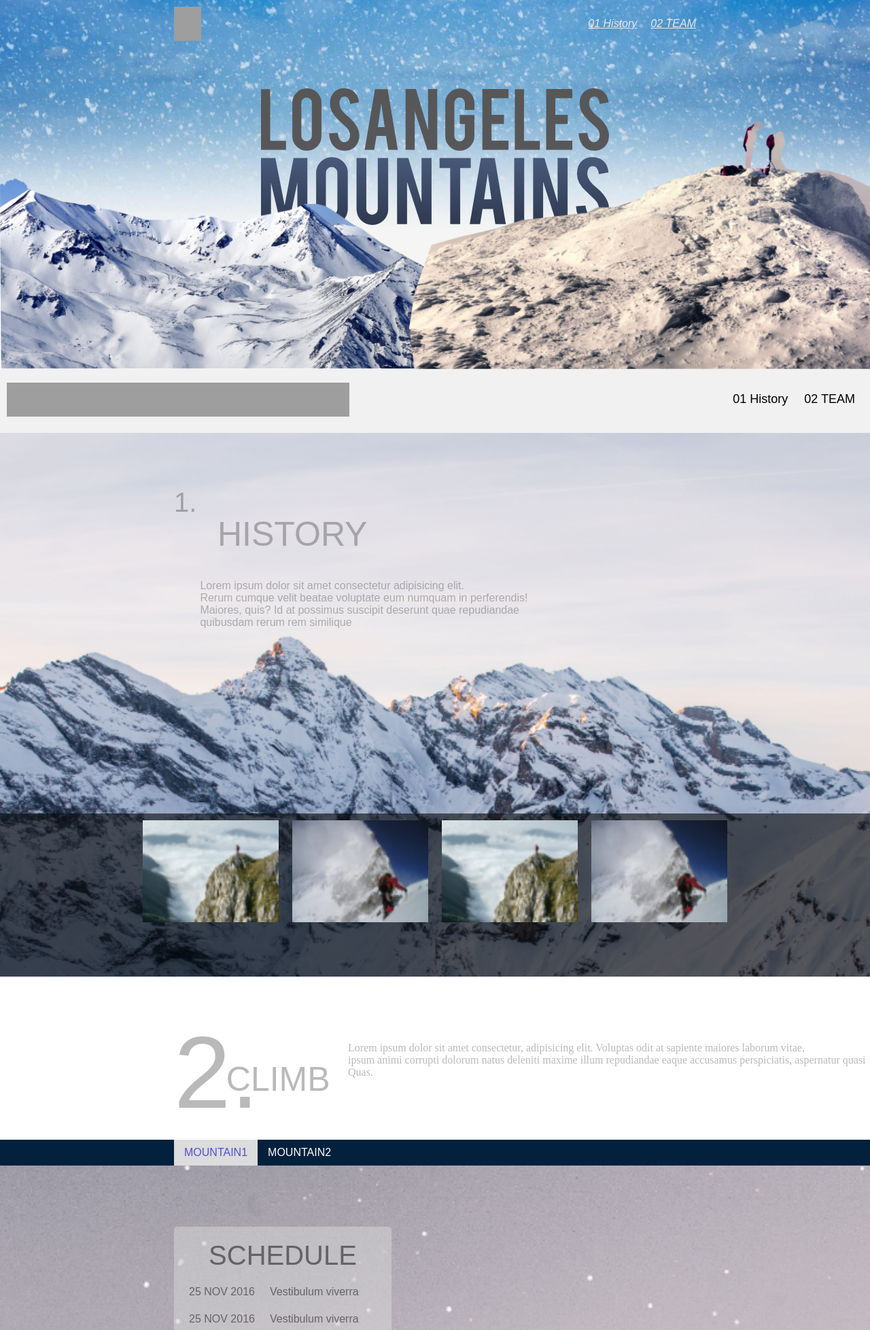
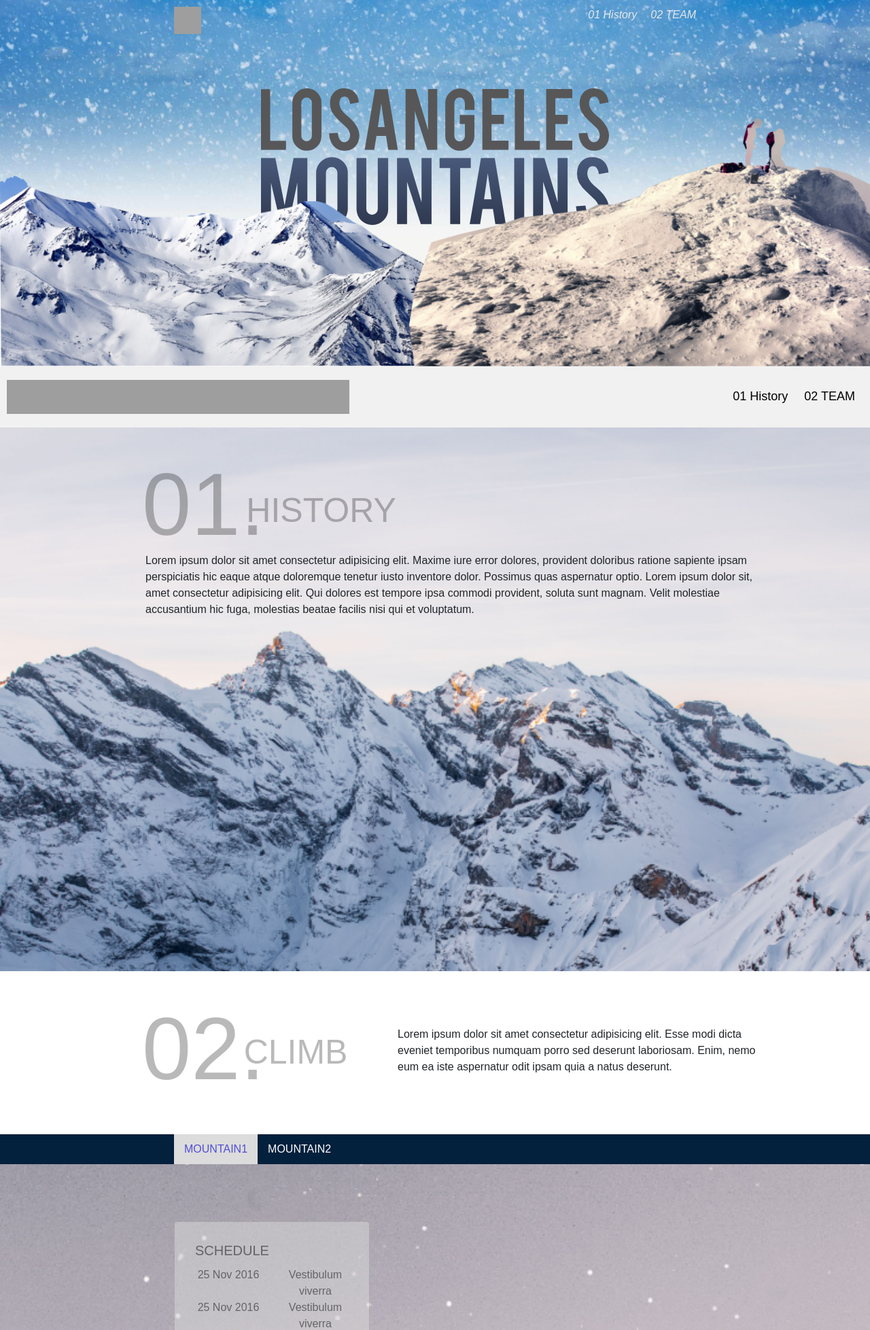
Before and after one commit to savantakash/Los-Angeles-Mountain-Website, a PHP site: page / in a window 1280 px wide; the page is wider, and only the part inside the window is pictured. Shown: the top 1957 px of that part at 68% size. Run offline with PHP 8.4, Linux system fonts and the light colour scheme; grey boxes are pictures that could not be loaded.

Commit message:
Changed UI for responsiveness

```diff
--- a/index.html
+++ b/index.html
@@ -1,21 +1,19 @@
 <!DOCTYPE html>
 <html lang="en">
-
   <head>
       <meta charset="UTF-8">
       <meta http-equiv="X-UA-Compatible" content="IE=edge">
       <meta name="viewport" content="width=device-width, initial-scale=1.0">
       <title>Los Mountain</title>
+      <link rel="stylesheet" href="https://cdn.jsdelivr.net/npm/bootstrap@4.6.0/dist/css/bootstrap.min.css" integrity="sha384-B0vP5xmATw1+K9KRQjQERJvTumQW0nPEzvF6L/Z6nronJ3oUOFUFpCjEUQouq2+l" crossorigin="anonymous">
       <link rel="stylesheet" href="style.css">
       <link rel="icon" type="image/png" href="img/icon-mountain.svg">
   </head>
-
   <body>
       <section class="main">
           <!-- background image -->
           <img src="img/main-background.png" class="background" />
           <div style="height:100px"></div>
-
           <div class="header">
               <!-- logo image-->
               <img src="img/icon-mountain.svg" alt="" />
@@ -25,7 +23,6 @@
                   <!--Team header section-->
                   <li><a href="#">02 TEAM</a></li>
               </ul>
-
           </div>
           <!--Los-Mountains-image wrriten -->
           <img src="img/main-los-mountains.svg" class="text-losangeles">
@@ -35,78 +32,125 @@
           <!-- right  mountain image-->
           <img src="img/main-right.png" class="mountain-right">
       </section>
-
       <!-- 2nd template History-->
-
-    <div class="header2">
+      <div class="header2" id="content-desktop">
           <img src="img/icon-mountain1.svg" class="logo"></img>
           <div class="header-right">
               <a href="#home"> 01 History</a>
               <a href="#contact">02 TEAM</a>
           </div>
       </div>
-
-
+      <div class="header2" id="content-mobile">
+        <div class="row">
+          <div class="col-4">
+            <img src="img/icon-mountain1.svg" class="logo" />
+          </div>
+          <div class="col-8 paddingleft">
+            <div class="header-right">
+              <a href="#home"> 01 History</a>
+              <a href="#contact">02 TEAM</a>
+            </div>
+          </div>
+        </div>
+      </div>
       <!-- History-->
-
         <section class="main2">
-        <div class="number1" style="font-size: 40px;">1.</div>
+          <div class="container" id="content-desktop">
+            <div class="row">
+              <div class="col-2"></div>
+              <div class="col-1">
+                <div class="number1">01.</div>
+              </div>
+              <div class="col-5">
                 <div class="heading1">HISTORY</div>
-        <div class="dtext">
-          Lorem ipsum dolor sit amet consectetur adipisicing elit. <br />
-          Rerum cumque velit beatae voluptate eum numquam in perferendis! <br />
-          Maiores, quis? Id at possimus suscipit deserunt quae repudiandae <br />
-          quibusdam rerum rem similique
               </div>
-        <div class="blackbg">
-          <div class="thumb">
-            <div><img src="image/thumb1.png" alt="" /></div>
-            <div><img src="image/thumb2.png" alt="" /></div>
-            <div><img src="image/thumb1.png" alt="" /></div>
-            <div><img src="image/thumb2.png" alt="" /></div>
+              <div class="col-4"></div>
+            </div>
+            <br>
+            <div class="row">
+              <div class="col-2"></div>
+              <div class="col-10">
+                <p style="padding-left: 9px;">Lorem ipsum dolor sit amet consectetur adipisicing elit. Maxime iure error dolores, provident doloribus ratione sapiente ipsam perspiciatis hic eaque atque doloremque tenetur iusto inventore dolor. Possimus quas aspernatur optio. Lorem ipsum dolor sit, amet consectetur adipisicing elit. Qui dolores est tempore ipsa commodi provident, soluta sunt magnam. Velit molestiae accusantium hic fuga, molestias beatae facilis nisi qui et voluptatum.</p>
+              </div>
+              <!-- <div class="col-2"></div> -->
+            </div>
+          </div>
+          <div class="container" id="content-mobile">
+            <div class="row">
+              <div class="col-3">
+                <div class="number1">01.</div>
+              </div>
+              <div class="col-9">
+                <div class="heading1">HISTORY</div>
+              </div>
+            </div>
+            <br>
+            <div class="row">
+              <div class="col-2"></div>
+              <div class="col-10">
+                <p style="padding-left: 9px;">Lorem ipsum dolor sit amet consectetur adipisicing elit. Maxime iure error dolores, provident doloribus ratione sapiente ipsam perspiciatis hic eaque atque doloremque tenetur iusto inventore dolor. Possimus quas aspernatur optio. Lorem ipsum dolor sit, amet consectetur adipisicing elit. Qui dolores est tempore ipsa commodi provident, soluta sunt magnam. Velit molestiae accusantium hic fuga, molestias beatae facilis nisi qui et voluptatum.</p>
+              </div>
+              <!-- <div class="col-2"></div> -->
             </div>
           </div>
         </section>
-
-
-      <!-- Third climb-->
-
-      <div class="header3">
-        <div class="number2">2.</div>
-        <div class="heading2">CLIMB</div>
-        <div class="text2" style="font-family:bold;">
-          Lorem ipsum dolor sit amet consectetur, adipisicing elit. Voluptas odit
-          at sapiente maiores laborum vitae,<br />
-          ipsum animi corrupti dolorum natus deleniti maxime illum repudiandae
-          eaque accusamus perspiciatis, aspernatur quasi Quas.
+  <!-- Second Section 02 -->
+        <section class="sectionheight">
+          <div class="container" id="content-desktop">
+            <div class="row">
+              <div class="col-2"></div>
+              <div class="col-1">
+                <div class="number21">02.</div>
+              </div>
+              <div class="col-3">
+                <div class="heading21">CLIMB</div>
+              </div>
+              <div class="col-6">
+                <p style="margin-top: 15%;">Lorem ipsum dolor sit amet consectetur adipisicing elit. Esse modi dicta eveniet temporibus numquam porro sed deserunt laboriosam. Enim, nemo eum ea iste aspernatur odit ipsam quia a natus deserunt.</p>
               </div>
             </div>
-
+          </div>
+          <div class="container" id="content-mobile">
+            <div class="row">
+              <div class="col-4">
+                <div class="number21">02.</div>
+              </div>
+              <div class="col-8">
+                <div class="heading21">CLIMB</div>
+              </div>
+            </div>
+            <div class="row">
+              <div class="col">
+                <p style="margin-top: 5%;">Lorem ipsum dolor sit amet consectetur adipisicing elit. Esse modi dicta eveniet temporibus numquam porro sed deserunt laboriosam. Enim, nemo eum ea iste aspernatur odit ipsam quia a natus deserunt.</p>
+              </div>
+            </div>
+          </div>
+        </section>
         <section class="main3" >
           <div class="nav3">
             <a href=""><div class="navlinkactive">MOUNTAIN1</div></a>
             <a href=""><div class="navlink">MOUNTAIN2</div></a>
           </div>
-        <div class="card">
-          <div class="cardheading">SCHEDULE</div>
-          <table>
-            <tr>
-              <td>25 NOV 2016</td>
-              <td>Vestibulum viverra</td>
-            </tr>
-            <tr>
-              <td>25 NOV 2016</td>
-              <td>Vestibulum viverra</td>
-            </tr>
-            <tr>
-              <td>25 NOV 2016</td>
-              <td>Vestibulum viverra</td>
-            </tr>
-            <tr>
-              <td>25 NOV 2016</td>
-              <td>Vestibulum viverra</td>
-            </tr>
-          </table>
+          <div class="card" style="width: 18rem;">
+            <div class="card-body">
+              <h5 class="card-title" style="text-align: left;">SCHEDULE</h5>
+              <div class="row">
+                <div class="col">25 Nov 2016</div>
+                <div class="col">Vestibulum viverra</div>
+              </div>
+              <div class="row">
+                <div class="col">25 Nov 2016</div>
+                <div class="col">Vestibulum viverra</div>
+              </div>
+              <div class="row">
+                <div class="col">25 Nov 2016</div>
+                <div class="col">Vestibulum viverra</div>
+              </div>
+              <div class="row">
+                <div class="col">25 Nov 2016</div>
+                <div class="col">Vestibulum viverra</div>
+              </div>
+            </div>
           </div>
         </section>
         <div class="footermain" style="background-color:#03203C;">
@@ -117,7 +161,7 @@
             </ul>
           </div>
         </div>
-
+        <script src="https://code.jquery.com/jquery-3.5.1.slim.min.js" integrity="sha384-DfXdz2htPH0lsSSs5nCTpuj/zy4C+OGpamoFVy38MVBnE+IbbVYUew+OrCXaRkfj" crossorigin="anonymous"></script>
+        <script src="https://cdn.jsdelivr.net/npm/bootstrap@4.6.0/dist/js/bootstrap.bundle.min.js" integrity="sha384-Piv4xVNRyMGpqkS2by6br4gNJ7DXjqk09RmUpJ8jgGtD7zP9yug3goQfGII0yAns" crossorigin="anonymous"></script>
   </body>
-
 </html>
--- a/style.css
+++ b/style.css
@@ -1,18 +1,12 @@
-/*************
 
-common
 
-*/
 
-body {
-    margin: 0;
+@media screen and (max-width: 800px){
+
+  body {
     font-family: Arial, sans-serif;
 }
 
-
-/*
-Main
-*/
 
 .main {
     position: relative;
@@ -73,9 +67,6 @@
     z-index: 3;
 }
 
-
-/* history */
-
 .main2 {
     background: url("image/bg2.png");
     position: relative;
@@ -84,25 +75,12 @@
     background-size: cover;
   }
 
-
-  /* header2*/
- /* .header2 {
-    position: relative;
-    top: 10px;
-    width: 60%;
-    left: 20%;
-    display: flex;
-    justify-content: space-between;
-  }*/
-
    .header2 {
     overflow: hidden;
     background-color: #f1f1f1;
     padding: 20px 10px;
 }
 
-
-/* the history header */
 
  .header2  a {
     float: left;
@@ -121,14 +99,14 @@
 }
 
  .header2 img {
-    width: 40%;
+    width: 115%;
     height: 50px;
 }
 
+.paddingleft{
+  padding-left: 10%;
+}
 
-
-
-/* Change the background color on mouse-over */
 
 .header2 a:hover {
     background-color: #ddd;
@@ -136,15 +114,11 @@
 }
 
 
-/* Style the active/current link*/
 
  .header2 a.active {
     background-color: dodgerblue;
     color: white;
 }
-
-
-/* Float the link section to the right */
 
  .header-right {
     float: right;
@@ -160,16 +134,6 @@
         float: none;
     }
 }
-
-
-
-
-
-
-
-
-
-
 
 
 
@@ -194,7 +158,7 @@
     position: absolute;
     background-color: rgb(8, 8, 8, 0.6);
     height: 30vh;
-    width: 100vw;
+    width: auto;
     bottom: 0px;
     z-index: 1;
     padding: auto;
@@ -205,15 +169,27 @@
   .number1 {
     position: absolute;
     left: 20%;
-    font-size: 150px;
+    font-size: 90px;
+    top: 10%;
+    color: rgb(22, 22, 22, 0.3);
+  }
+  .number21 {
+    position: absolute;
+    left: 20%;
+    font-size: 90px;
     top: 10%;
     color: rgb(22, 22, 22, 0.3);
   }
   .heading1 {
     font-size: 50px;
-    position: absolute;
-    left: 25%;
-    top: 15%;
+    margin-top: 15%;
+    margin-left: 2%;
+    color: rgb(22, 22, 22, 0.3);
+  }
+  .heading21 {
+    font-size: 50px;
+    margin-top: 15%;
+    margin-left: 5%;
     color: rgb(22, 22, 22, 0.3);
   }
   .dtext {
@@ -300,7 +276,7 @@
     background-color: rgba(45, 42, 209, 0.8);
   }
   .main3 .card {
-    height: 250px;
+    height: 270px;
     width: 300px;
     position: absolute;
     top: 20%;
@@ -318,3 +294,303 @@
   .main3 td {
     padding: 10px;
   }
+}
+
+@media screen and (min-width: 801px) {
+
+body {
+  font-family: Arial, sans-serif;
+}
+
+.sectionheight {
+  height: 30vh;
+}
+
+
+.main {
+  position: relative;
+}
+
+.main img.background {
+  width: 100%;
+}
+
+.main .header {
+  position: absolute;
+  top: 10px;
+  left: 20%;
+  width: 60%;
+  display: flex;
+  justify-content: space-between;
+}
+
+.main .header img {
+  width: 40px;
+}
+
+.main .header ul {
+  display: flex;
+}
+
+.main .header li {
+  list-style: none;
+  padding-left: 20px;
+}
+
+.main .header li a {
+  color: rgb(231, 231, 231);
+  font-style: italic;
+}
+
+.main .text-losangeles {
+  position: absolute;
+  top: 130px;
+  left: 30%;
+  width: 40%;
+  z-index: 1;
+}
+
+.main .mountain-left {
+  position: absolute;
+  width: 53%;
+  left: 0;
+  bottom: 0;
+  z-index: 2;
+}
+
+.main .mountain-right {
+  position: absolute;
+  right: 0;
+  bottom: 0;
+  width: 53%;
+  z-index: 3;
+}
+
+.main2 {
+  background: url("image/bg2.png");
+  position: relative;
+  height: 100vh;
+  background-attachment: fixed;
+  background-size: cover;
+}
+
+ .header2 {
+  overflow: hidden;
+  background-color: #f1f1f1;
+  padding: 20px 10px;
+}
+
+
+.header2  a {
+  float: left;
+  color: black;
+  text-align: center;
+  padding: 12px;
+  text-decoration: none;
+  font-size: 18px;
+  line-height: 25px;
+  border-radius: 4px;
+}
+
+.header2 a.logo {
+  font-size: 25px;
+  font-weight: bold;
+}
+
+.header2 img {
+  width: 40%;
+  height: 50px;
+}
+
+
+.header2 a:hover {
+  background-color: #ddd;
+  color: black;
+}
+
+
+
+.header2 a.active {
+  background-color: dodgerblue;
+  color: white;
+}
+
+.header-right {
+  float: right;
+}
+
+@media screen and (max-width: 500px) {
+  .history .header a {
+      float: none;
+      display: block;
+      text-align: left;
+  }
+  .header2 .header-right {
+      float: none;
+  }
+}
+
+
+
+.nav2 {
+  list-style: none;
+}
+
+.nav2 li {
+  display: inline;
+  padding: 10px;
+  color: grey;
+}
+.laicon {
+  padding: 20px 10px;
+}
+.main2 .background2 {
+  height: 100vh;
+  position: absolute;
+  width: 100%;
+}
+.blackbg {
+  position: absolute;
+  background-color: rgb(8, 8, 8, 0.6);
+  height: 30vh;
+  width: auto;
+  bottom: 0px;
+  z-index: 1;
+  padding: auto;
+}
+.container {
+  margin: 0px;
+}
+.number1 {
+  position: absolute;
+  left: 20%;
+  font-size: 130px;
+  top: 10%;
+  color: rgb(22, 22, 22, 0.3);
+}
+.number21 {
+  position: absolute;
+  left: 20%;
+  font-size: 130px;
+  top: 10%;
+  color: rgb(22, 22, 22, 0.3);
+}
+.heading1 {
+  font-size: 50px;
+  margin-top: 19%;
+  margin-left: 14%;
+  color: rgb(22, 22, 22, 0.3);
+}
+.heading21 {
+  font-size: 50px;
+  margin-top: 32%;
+  margin-left: 23%;
+  color: rgb(22, 22, 22, 0.3);
+}
+.dtext {
+  position: absolute;
+  left: 23%;
+  top: 27%;
+  color: rgb(22, 22, 22, 0.3);
+}
+.thumb {
+  margin-right: auto;
+  list-style: none;
+  display: flex;
+  margin: 0 auto;
+  justify-content: center;
+}
+.thumb img {
+  padding: 10px;
+  height: 150px;
+  width: 200px;
+}
+.thumb li {
+  display: inline;
+}
+.header3 {
+  position: relative;
+  height: 30vh;
+}
+.number2 {
+  position: absolute;
+  left: 20%;
+  font-size: 150px;
+  bottom: 5%;
+  color: rgb(22, 22, 22, 0.3);
+}
+.heading2 {
+  font-size: 50px;
+  position: absolute;
+  left: 26%;
+  bottom: 25%;
+  color: rgb(22, 22, 22, 0.3);
+}
+.text2 {
+  position: absolute;
+  left: 40%;
+  top: 40%;
+  color: rgb(22, 22, 22, 0.3);
+}
+.main3 {
+  height: 80vh;
+  position: relative;
+  background: url("img/slide3.png");
+  background-size: cover;
+  background-attachment: fixed;
+}
+.nav3 {
+  position: absolute;
+  top: 0;
+    background-color:  #03203C;
+  width: 100%;
+  padding: 0 20%;
+  display: flex;
+}
+.navlink {
+  padding: 10px 15px;
+  color: white;
+}
+.navlinkactive {
+  padding: 10px 15px;
+  color: rgba(45, 42, 209, 0.8);
+  background-color: gainsboro;
+}
+.main3 a {
+  text-decoration: none;
+}
+.footer {
+  position: relative;
+  width: 60%;
+  left: 20%;
+  display: flex;
+  justify-content: space-between;
+}
+.footermain {
+  width: 100%;
+  background-color: rgba(45, 42, 209, 0.8);
+}
+.main3 .card {
+  height: 270px;
+  width: 300px;
+  position: absolute;
+  top: 20%;
+  left: 20%;
+  background-color: rgb(218, 218, 218, 0.5);
+  border-radius: 5px;
+  color: rgb(5, 5, 5, 0.5);
+  text-align: center;
+  padding: 10px;
+}
+.cardheading {
+  font-size: 40px;
+  padding: 10px;
+}
+.main3 td {
+  padding: 10px;
+}
+}
+
+
+/* Contents Display according to screen size */
+@media (max-width:767px){#content-desktop{display:none}#content-mobile{display:block}}@media (min-width:768px){#content-desktop{display:block}#content-mobile{display:none}}
```
Lines whose indentation alone changed are shown as unchanged.
